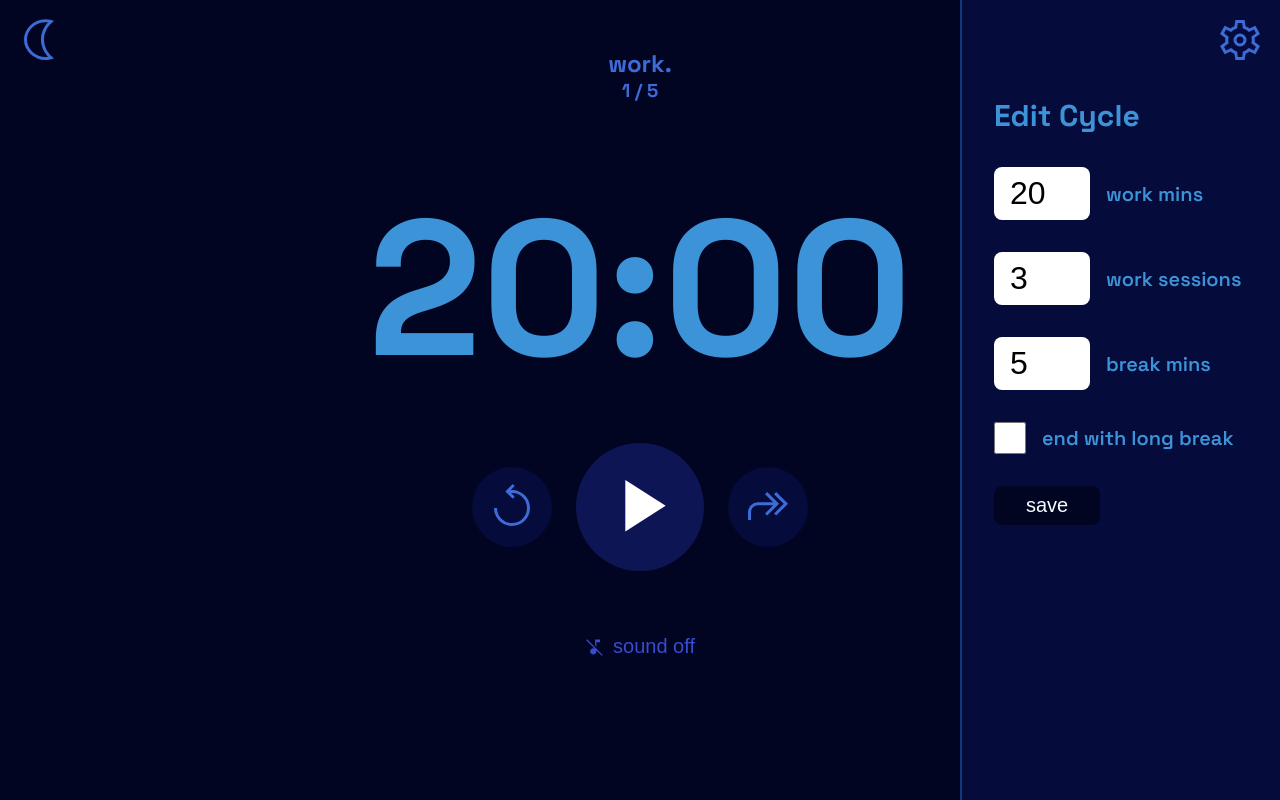
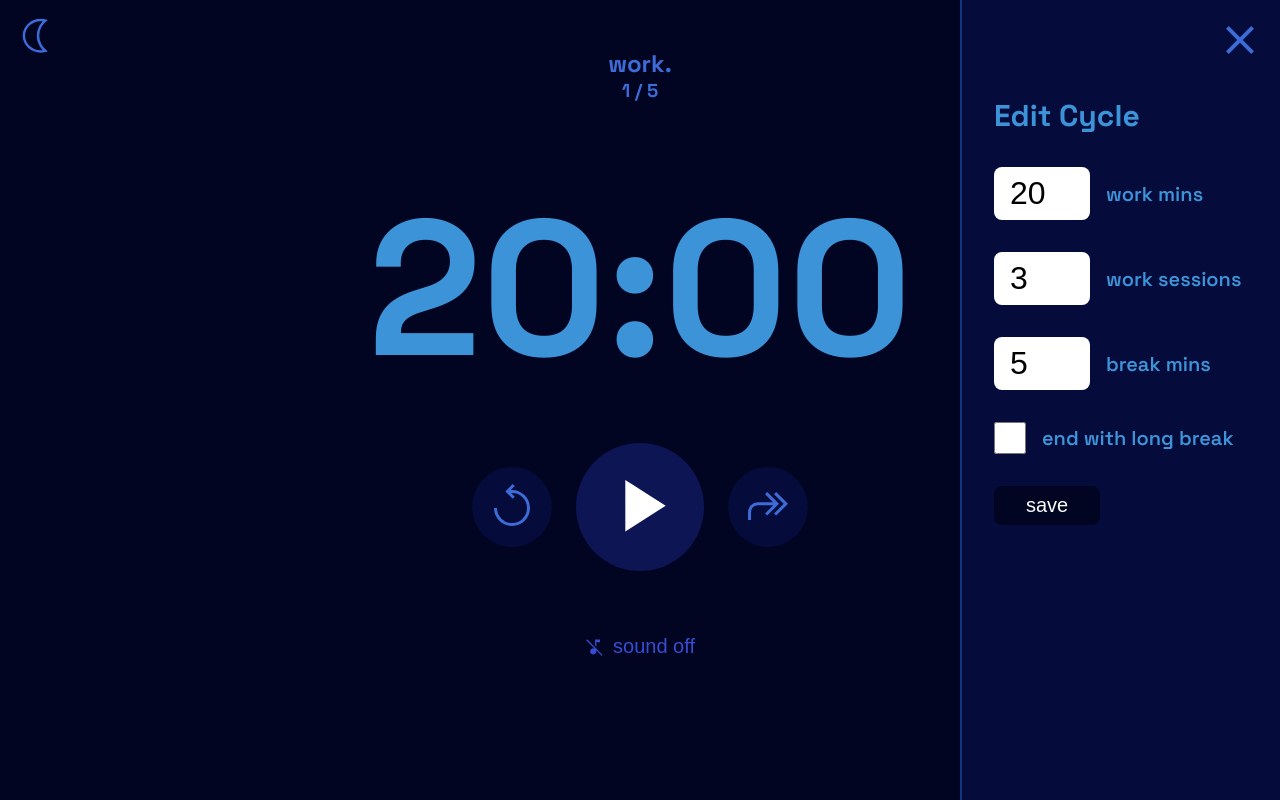
Before and after one commit to mistyb01/pomos, a React (Vite) app: page / in a window 1280 px wide. Both pictures are taken after a click on the element 1240 px from the left and 42 px from the top of the page. Built offline with nearby package versions, Linux system fonts and the light colour scheme; no server answers.

Commit message:
settings icon changes to X when menu opens

```diff
--- a/src/App.jsx
+++ b/src/App.jsx
@@ -4,6 +4,7 @@ import SettingsIcon from "./components/icons/SettingsIcon";
 import LightModeIcon from "./components/icons/LightModeIcon";
 import DarkModeIcon from "./components/icons/DarkModeIcon";
 import CycleEditor from "./components/CycleEditor";
+import CloseIcon from "./components/icons/CloseIcon";
 
 function App() {
   const [showSettings, setShowSettings] = useState(false);
@@ -55,7 +56,7 @@ function App() {
         className="settings-icon-container"
         onClick={() => setShowSettings(!showSettings)}
       >
-        <SettingsIcon />
+        {showSettings ? <CloseIcon /> : <SettingsIcon />}
       </div>
 
       <div
--- /dev/null
+++ b/src/components/icons/CloseIcon.jsx
@@ -0,0 +1,15 @@
+export default function CloseIcon() {
+  return (
+    <svg
+      xmlns="http://www.w3.org/2000/svg"
+      height="48"
+      viewBox="0 -960 960 960"
+      width="48"
+    >
+      <path
+        className="fill-accent"
+        d="m256-200-56-56 224-224-224-224 56-56 224 224 224-224 56 56-224 224 224 224-56 56-224-224-224 224Z"
+      />
+    </svg>
+  );
+}
--- a/src/components/icons/DarkModeIcon.jsx
+++ b/src/components/icons/DarkModeIcon.jsx
@@ -2,9 +2,9 @@ export default function DarkModeIcon() {
   return (
     <svg
       xmlns="http://www.w3.org/2000/svg"
-      height="48"
+      height="40"
       viewBox="0 -960 960 960"
-      width="48"
+      width="40"
     >
       <path
         className="fill-accent"
--- a/src/components/icons/LightModeIcon.jsx
+++ b/src/components/icons/LightModeIcon.jsx
@@ -2,9 +2,9 @@ export default function LightModeIcon() {
   return (
     <svg
       xmlns="http://www.w3.org/2000/svg"
-      height="48"
+      height="40"
       viewBox="0 -960 960 960"
-      width="48"
+      width="40"
     >
       <path
         className="fill-accent"
--- a/src/styles/index.css
+++ b/src/styles/index.css
@@ -191,7 +191,7 @@ button {
   position: absolute;
   right: 1rem;
   top: 1rem;
-  z-index: 3;
+  z-index: 4;
   cursor: pointer;
 }
 
@@ -203,6 +203,7 @@ button {
   border-left: 2px solid;
   transition: 0.25s right;
   padding: 6rem 2rem;
+  z-index: 3;
 }
 
 @media (max-width: 1200px) {
--- a/src/styles/index.scss
+++ b/src/styles/index.scss
@@ -103,7 +103,7 @@ button {
   position: absolute;
   right: 1rem;
   top: 1rem;
-  z-index: 3;
+  z-index: 4;
   cursor: pointer;
 }
 
@@ -115,6 +115,7 @@ button {
   border-left:  2px solid;
   transition: 0.25s right;
   padding: 6rem 2rem;
+  z-index: 3;
 }
 
 @media (max-width: 1200px) {
```
Also changed, not shown: 1 other file (tests, documents, lock files or other folders).
